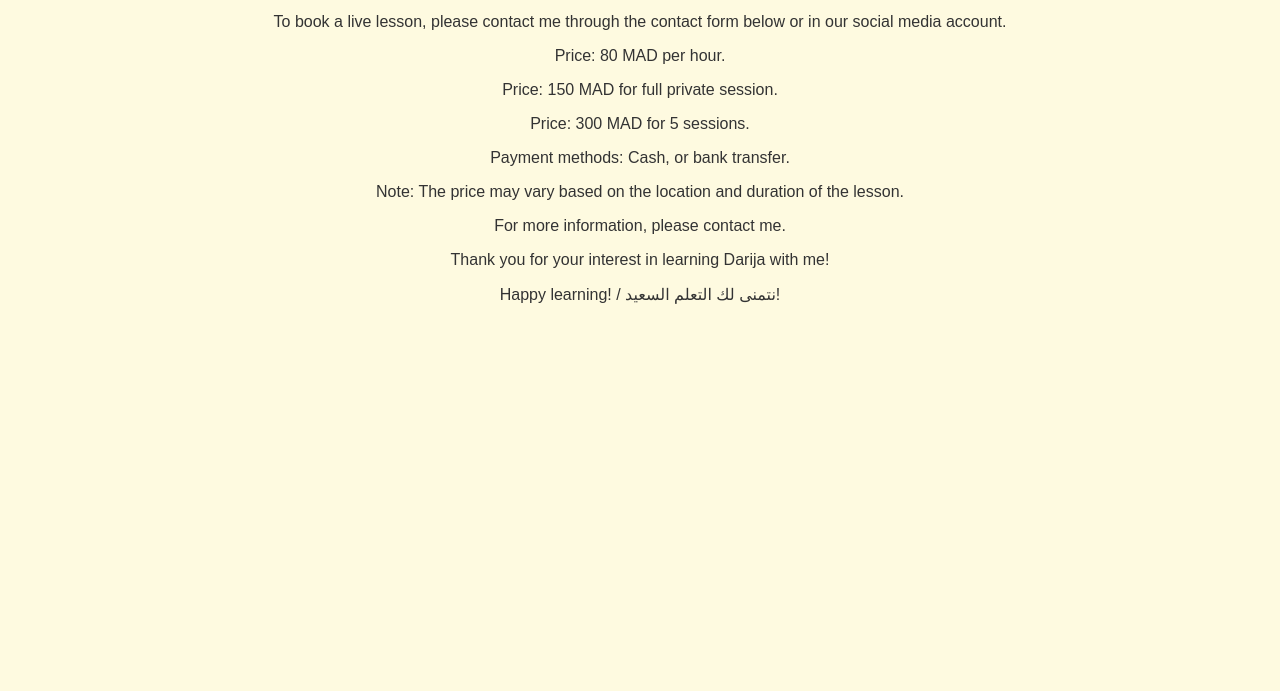
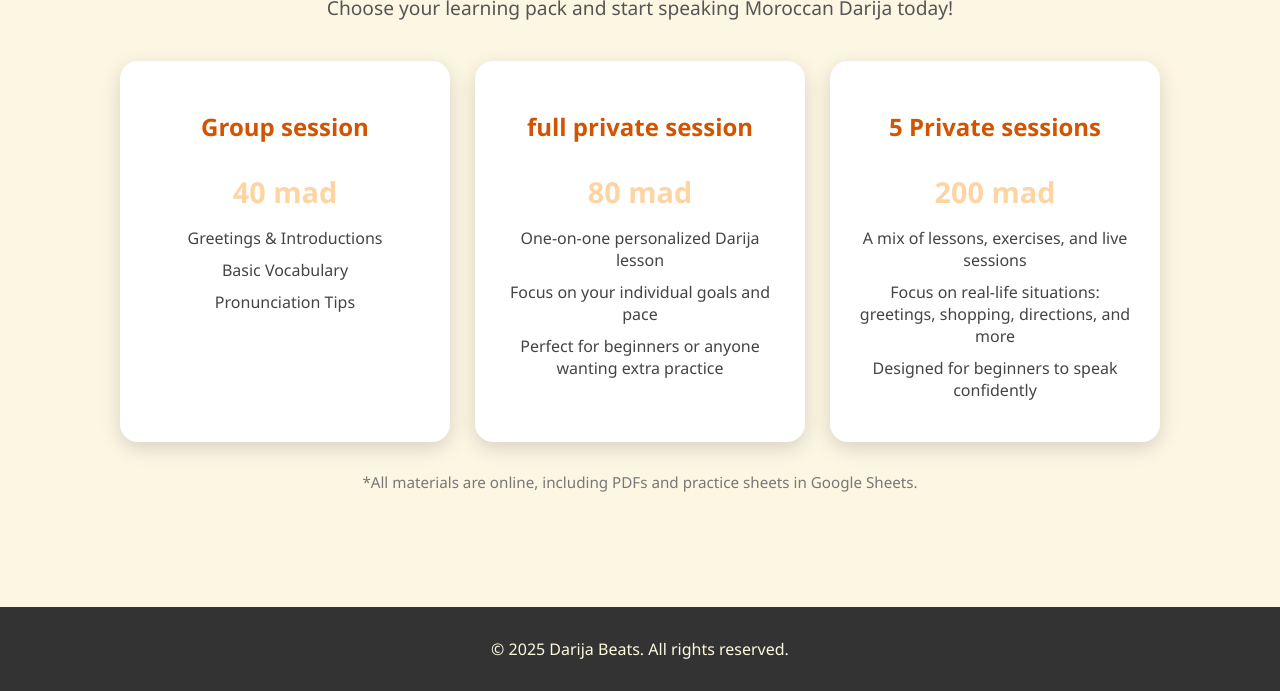
Before and after one commit to brithhisheem/Darija_Beats, a plain HTML site: page live lessons.html in a window 1280 px wide. Shown: the part 353-1044 px from the top of the page. Before the commit the page ends 800 px from the top, so only its background shows below. Drawn offline with Linux system fonts and the light colour scheme.

Commit message:
Update live lessons.html

```diff
--- a/live lessons.html
+++ b/live lessons.html
@@ -3,64 +3,12 @@
 <head>
 <meta charset="UTF-8">
 <meta name="viewport" content="width=device-width, initial-scale=1.0">
-  <title>Darija Beats</title>
+<title>Darija Beats - Online Lessons</title>
   <link rel="icon" type="image/png" href="darija beat.png">
   <a href="index.html">
     <img src="darija beat.png" alt="Darija 4U Logo" class="main-logo" style="width: 200px; max-width: 90%;">
   </a>
-  <section id="live lessons">
-    <h2>💻 Live Lessons</h2>
-    <p>What is live lessons?</p>
-    <p>Live lessons are personalized sessions where you can learn Darija with a native speaker. You can ask questions, practice speaking, and get feedback on your progress.</p>
-    <p>To book a live lesson, please contact me through the contact form below or in our social media account.</p>
-    <p>Price: 80 MAD per hour.</p>
-    <p>Price: 150 MAD for full private session.</p>
-    <p>Price: 300 MAD for 5 sessions.</p>
-    <p>Payment methods: Cash, or bank transfer.</p>
-    <p>Note: The price may vary based on the location and duration of the lesson.</p>
-    <p>For more information, please contact me.</p>
-    <p>Thank you for your interest in learning Darija with me!</p>
-    <p>Happy learning! / نتمنى لك التعلم السعيد!</p>
-  </section>
 <style>
-      body {
-      font-family: Arial, sans-serif;
-      margin: 0;
-      padding: 0;
-      background-color: #fefae0;
-      color: #333;
-    }
-    header {
-      background-color: #d4a373;
-      padding: 20px;
-      color: white;
-      text-align: center;
-    }
-    nav {
-      background-color: #faedcd;
-      display: flex;
-      justify-content: center;
-      gap: 15px;
-      padding: 10px 0;
-    }
-    nav a {
-      text-decoration: none;
-      color: #333;
-      font-weight: bold;
-    }
-    nav a:hover {
-      color: #bc6c25;
-    }
-    section {
-      padding: 40px 20px;
-      text-align: center;
-    }
-    footer {
-      margin-top: 40px;
-      padding: 20px;
-      background-color: #ccd5ae;
-      text-align: center;
-    }
    .main-logo {
   width: 200px;
   max-width: 90%;
@@ -73,6 +21,145 @@
 .main-logo:hover {
   transform: scale(1.05);
 }
+    form input, form textarea, form button {
+      width: 90%;
+      margin: 10px auto;
+      padding: 10px;
+      display: block;
+      border-radius: 8px;
+      border: 1px solid #ccc;
+    }
+  body {
+    font-family: 'Segoe UI', sans-serif;
+    background-color: #fdf6e3; /* Darija Beats beige background */
+    margin: 0;
+    padding: 0;
+    color: #333;
+  }
+
+  .pricing-section {
+    padding: 50px 20px;
+    text-align: center;
+  }
+
+  .pricing-section h2 {
+    font-size: 2.5rem;
+    margin-bottom: 10px;
+    color: #d35400; /* Darija Beats primary accent */
+  }
+
+  .intro-text {
+    font-size: 1.2rem;
+    margin-bottom: 40px;
+    color: #555;
+  }
+
+  .pricing-cards {
+    display: flex;
+    flex-wrap: wrap;
+    justify-content: center;
+    gap: 25px;
+  }
+
+  .card {
+    background-color: #fff;
+    border-radius: 18px;
+    padding: 25px;
+    width: 280px;
+    box-shadow: 0 6px 20px rgba(0,0,0,0.15);
+    transition: transform 0.3s ease, box-shadow 0.3s ease;
+    cursor: pointer;
+  }
+
+  .card:hover {
+    transform: scale(1.07);
+    box-shadow: 0 12px 28px rgba(0,0,0,0.2);
+  }
+
+  .card h3 {
+    font-size: 1.5rem;
+    margin-bottom: 15px;
+    color: #d35400; /* Accent for titles */
+  }
+
+  .price {
+    font-size: 1.8rem;
+    font-weight: bold;
+    margin-bottom: 15px;
+    color: #fed4a3; /* Accent for price */
+  }
+
+  .card ul {
+    list-style: none;
+    padding: 0;
+    font-size: 1rem;
+    color: #444;
+  }
+
+  .card ul li {
+    margin-bottom: 10px;
+  }
+
+  .note {
+    margin-top: 30px;
+    font-size: 0.95rem;
+    color: #777;
+  }
+
+  footer {
+    background-color: #333;
+    color: #fefae0;
+    text-align: center;
+    padding: 15px;
+    margin-top: 50px;
+  }
+
 </style>
 </head>
+<body>
+
+<section class="pricing-section">
+  <h2>🎵 Darija Beats Online Lessons</h2>
+  <p class="intro-text">Choose your learning pack and start speaking Moroccan Darija today!</p>
+
+  <div class="pricing-cards">
+    <div class="card">
+      <h3>Group session</h3>
+      <p class="price">40 mad</p>
+      <ul>
+        <li>Greetings & Introductions</li>
+        <li>Basic Vocabulary</li>
+        <li>Pronunciation Tips</li>
+      </ul>
+    </div>
+
+    <div class="card">
+      <h3>full private session</h3>
+      <p class="price">80 mad</p>
+      <ul>
+        <li>One-on-one personalized Darija lesson</li>
+        <li>Focus on your individual goals and pace</li>
+        <li>Perfect for beginners or anyone wanting extra practice</li>
+      </ul>
+    </div>
+
+    <div class="card">
+      <h3>5 Private sessions</h3>
+      <p class="price">200 mad</p>
+      <ul>
+        <li>A mix of lessons, exercises, and live sessions</li>
+        <li>Focus on real-life situations: greetings, shopping, directions, and more</li>
+        <li>Designed for beginners to speak confidently</li>
+      </ul>
+    </div>
+  </div>
+
+  <p class="note">*All materials are online, including PDFs and practice sheets in Google Sheets.</p>
+</section>
+
+<footer>
+  <p>&copy; 2025 Darija Beats. All rights reserved.</p>
+</footer>
+
+</body>
 </html>
```
Lines whose indentation alone changed are shown as unchanged.
